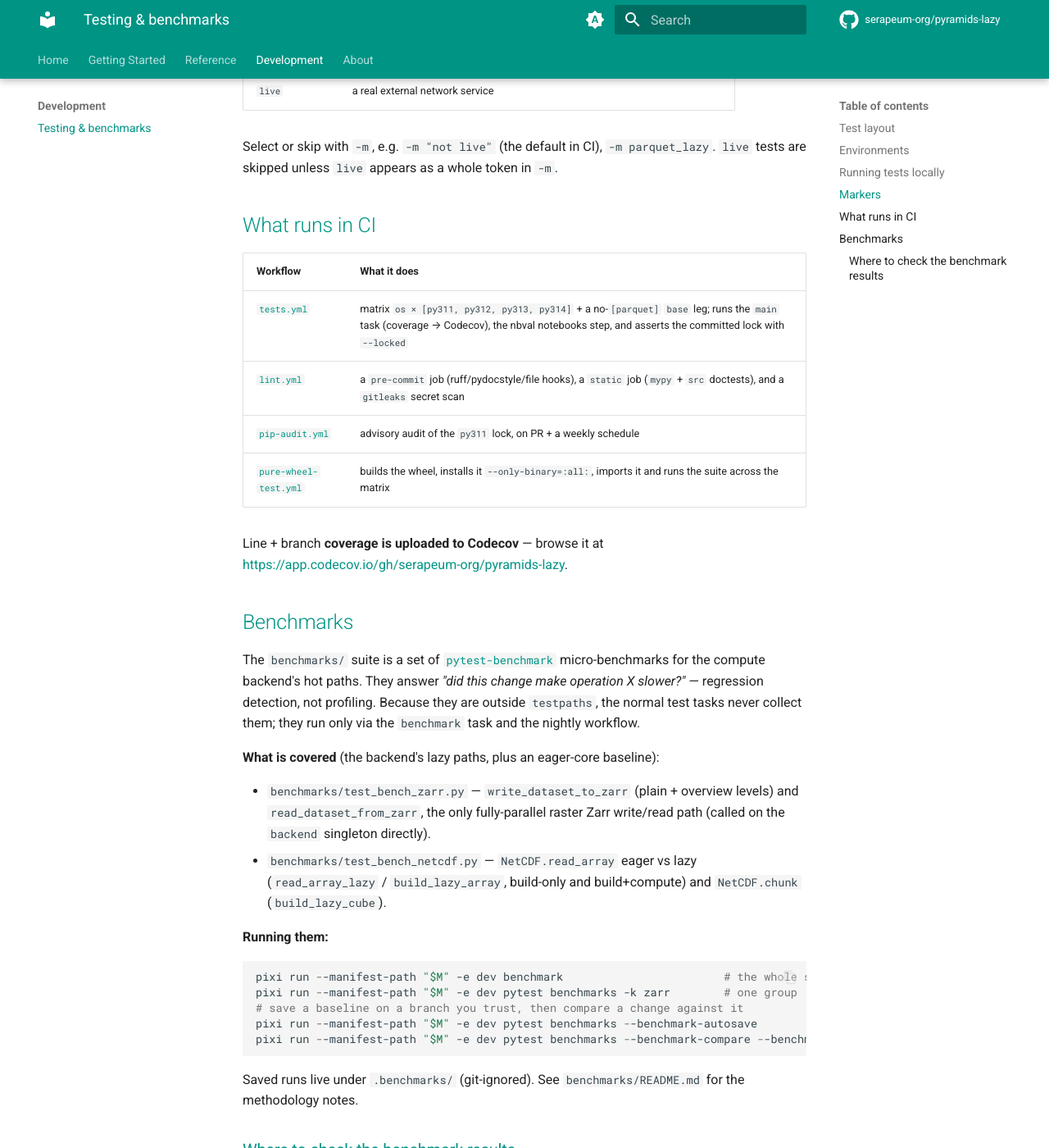
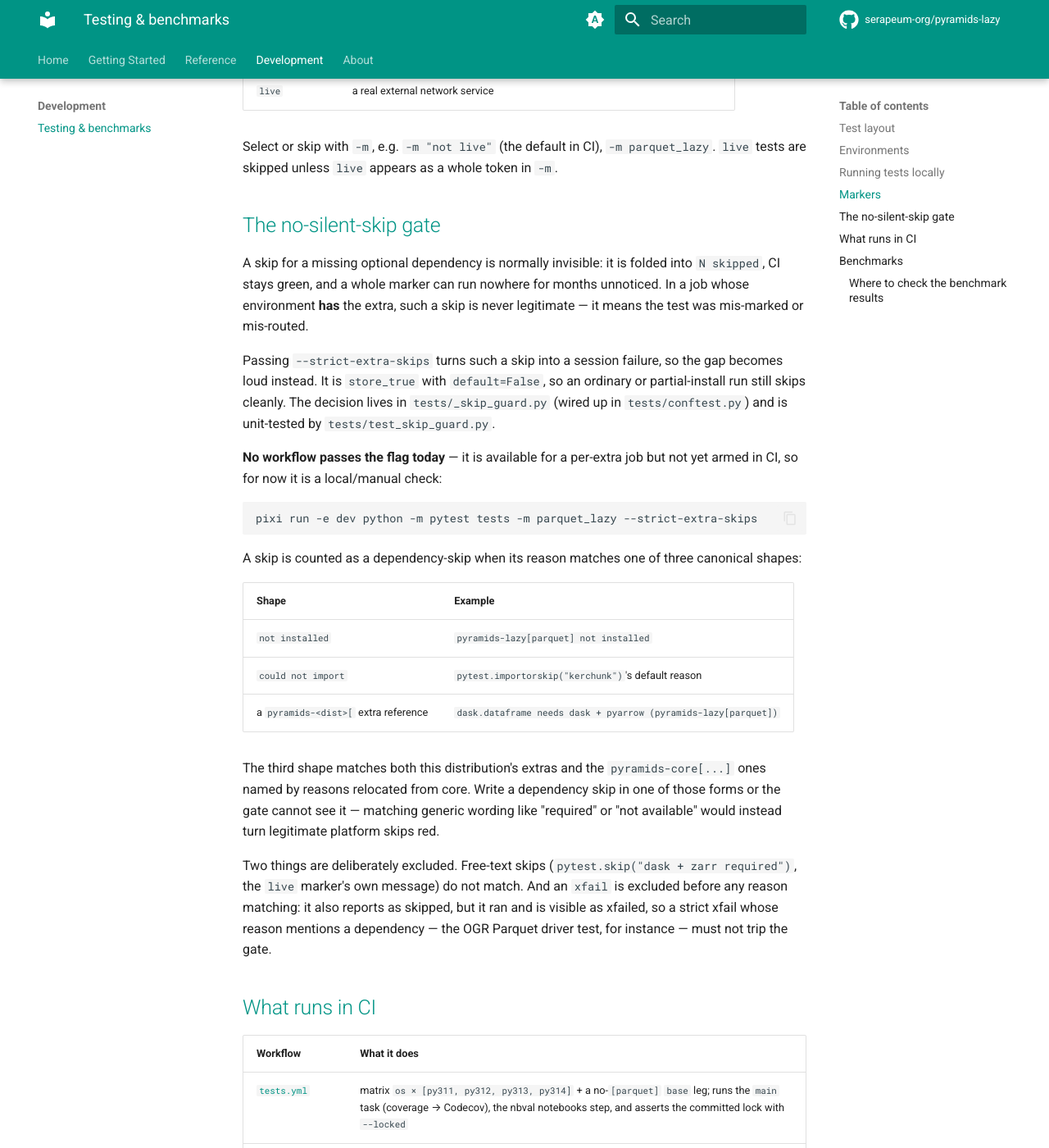
Before and after one commit to serapeum-org/pyramids-lazy, an MkDocs documentation site: the page built from docs/how-to/testing.md, in a window 1280 px wide and 1400 px high, scrolled down 1994 px. Shown: the whole window at 82% size. Built offline with MkDocs 1.6.1 and Material for MkDocs 9.7.7, drawn with Linux system fonts in a browser that asks for light colours; comment, search, counter and statistics services are not loaded; the version menu is left out.

Commit message:
docs(testing): document the no-silent-skip gate
Two places claimed this gate was documented and it was not:

    tests/conftest.py:104   "No-silent-skip guard (see docs/how-to/testing.md)"
    tests/_skip_guard.py:3  "documented in ``docs/how-to/testing.md``"

The page exists but had no section on it -- `grep -nE "strict-extra-skips|_skip_guard"
docs/how-to/testing.md` returned nothing. Rather than soften the two cross-references,
wrote the section so the claims become true. It also gives the regex this branch
widened a documented contract, which is what let it drift unnoticed.

The section states what the gate is for, the three canonical reason shapes it
recognises (including the `pyramids-<dist>[` reference, which matches both this
distribution's extras and the `pyramids-core[...]` ones in reasons relocated from
core), and the two deliberate exclusions: free-text skips, and xfails -- which also
report as skipped but ran and are visible as xfailed.

Every claim executed rather than inferred:

    action="store_true", default=False          # conftest, so "off by default" holds
    >>> pytest.importorskip("definitely_not_a_module_xyz")
    Skipped: could not import 'definitely_not_a_module_xyz': No module named ...
    $ pytest tests -m parquet_lazy --strict-extra-skips
    78 passed, 557 deselected                   # the documented command, as documented
    $ mkdocs build --strict
    Documentation built in 2.81 seconds         (exit 0)

One correction that execution forced. The first draft said "the per-extra CI jobs run
in an environment that has the extra", implying CI arms the flag. It does not:

    $ grep -rn "strict-extra-skips" .github/workflows/ pyproject.toml
    (no output)

So the page now says plainly that no workflow passes the flag today and gives the
local command instead. The gate is built and tested but not yet wired into CI --
worth knowing before relying on it.

Left unchanged on purpose: `skip_reason` and `is_unexpected_dependency_skip` already
carry accurate docstrings, and the 13 tests added in a79d1fa confirm the behaviour
they describe, including the xfail exclusion. src/pyramids_lazy/ is untouched by this
branch, so there is no public-API docstring work here.

Suite 635 passed; doctests 29 passed / 8 skipped; mypy, ruff, pydocstyle clean.

````diff
--- a/docs/how-to/testing.md
+++ b/docs/how-to/testing.md
@@ -70,6 +70,40 @@ in `pyproject.toml`:
 Select or skip with `-m`, e.g. `-m "not live"` (the default in CI), `-m parquet_lazy`. `live` tests are skipped
 unless `live` appears as a whole token in `-m`.
 
+## The no-silent-skip gate
+
+A skip for a missing optional dependency is normally invisible: it is folded into `N skipped`, CI stays green, and a
+whole marker can run nowhere for months unnoticed. In a job whose environment **has** the extra, such a skip is
+never legitimate — it means the test was mis-marked or mis-routed.
+
+Passing `--strict-extra-skips` turns such a skip into a session failure, so the gap becomes loud instead. It is
+`store_true` with `default=False`, so an ordinary or partial-install run still skips cleanly. The decision lives in
+`tests/_skip_guard.py` (wired up in `tests/conftest.py`) and is unit-tested by `tests/test_skip_guard.py`.
+
+**No workflow passes the flag today** — it is available for a per-extra job but not yet armed in CI, so for now it
+is a local/manual check:
+
+```bash
+pixi run -e dev python -m pytest tests -m parquet_lazy --strict-extra-skips
+```
+
+A skip is counted as a dependency-skip when its reason matches one of three canonical shapes:
+
+| Shape | Example |
+|---|---|
+| `not installed` | `pyramids-lazy[parquet] not installed` |
+| `could not import` | `pytest.importorskip("kerchunk")`'s default reason |
+| a `pyramids-<dist>[` extra reference | `dask.dataframe needs dask + pyarrow (pyramids-lazy[parquet])` |
+
+The third shape matches both this distribution's extras and the `pyramids-core[...]` ones named by reasons
+relocated from core. Write a dependency skip in one of those forms or the gate cannot see it — matching generic
+wording like "required" or "not available" would instead turn legitimate platform skips red.
+
+Two things are deliberately excluded. Free-text skips (`pytest.skip("dask + zarr required")`, the `live` marker's
+own message) do not match. And an `xfail` is excluded before any reason matching: it also reports as skipped, but
+it ran and is visible as xfailed, so a strict xfail whose reason mentions a dependency — the OGR Parquet driver
+test, for instance — must not trip the gate.
+
 ## What runs in CI
 
 | Workflow | What it does |
````
